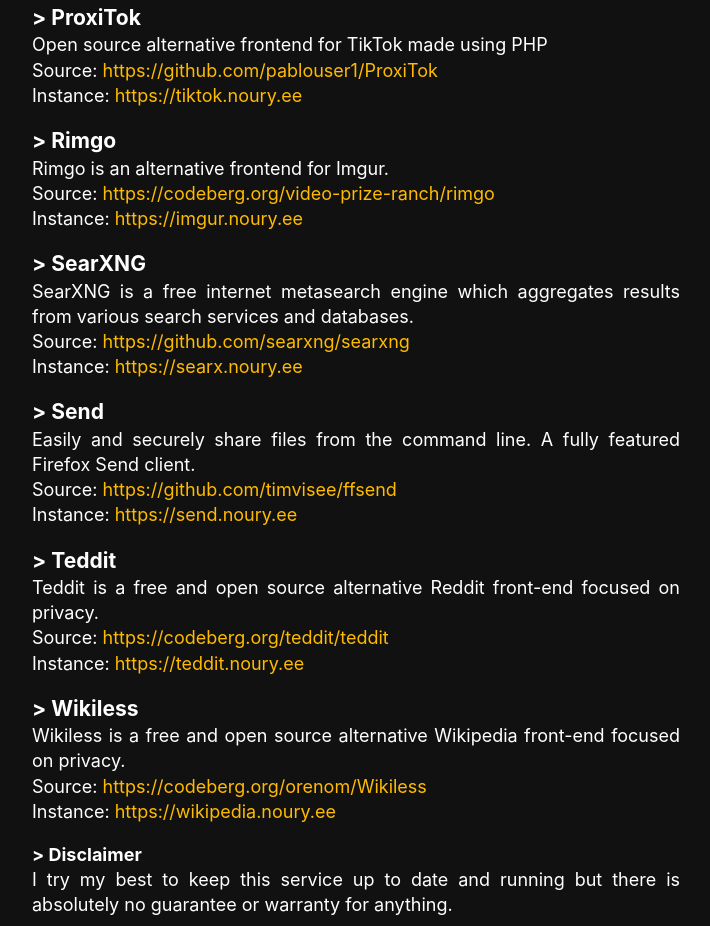
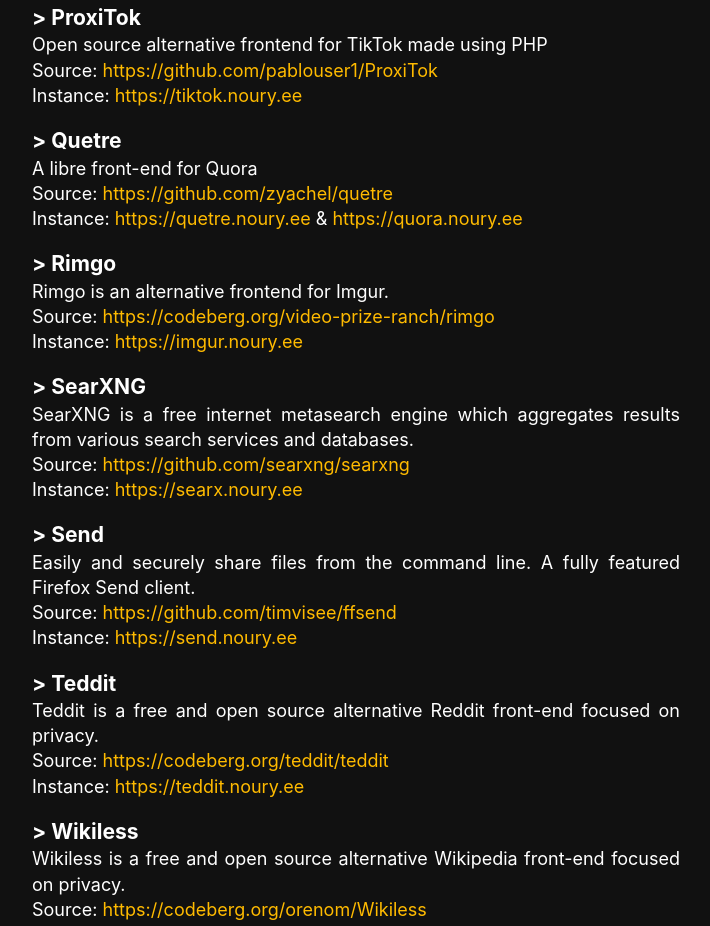
Before and after one commit to noury-ee/noury.ee, a website: page src/index.html in a window 1280 px wide. Shown: the part 1356-2282 px from the top of the page, without its empty margins (284-994 px from the left). Drawn offline with Linux system fonts and the light colour scheme.

Commit message:
add quetre

```diff
--- a/src/index.html
+++ b/src/index.html
@@ -226,6 +226,19 @@
 
         <br>
 
+        <h3>> Quetre</h3>
+        <p>
+         A libre front-end for Quora
+        </p>
+        <p>
+        Source: <a href="https://github.com/zyachel/quetre">https://github.com/zyachel/quetre</a>
+        </p>
+        <p>
+        Instance: <a href="https://quetre.noury.ee">https://quetre.noury.ee</a> & <a href="https://quora.noury.ee">https://quora.noury.ee</a>
+        </p>
+
+        <br>
+
         <h3>> Rimgo</h3>
         <p>
         Rimgo is an alternative frontend for Imgur.
```
